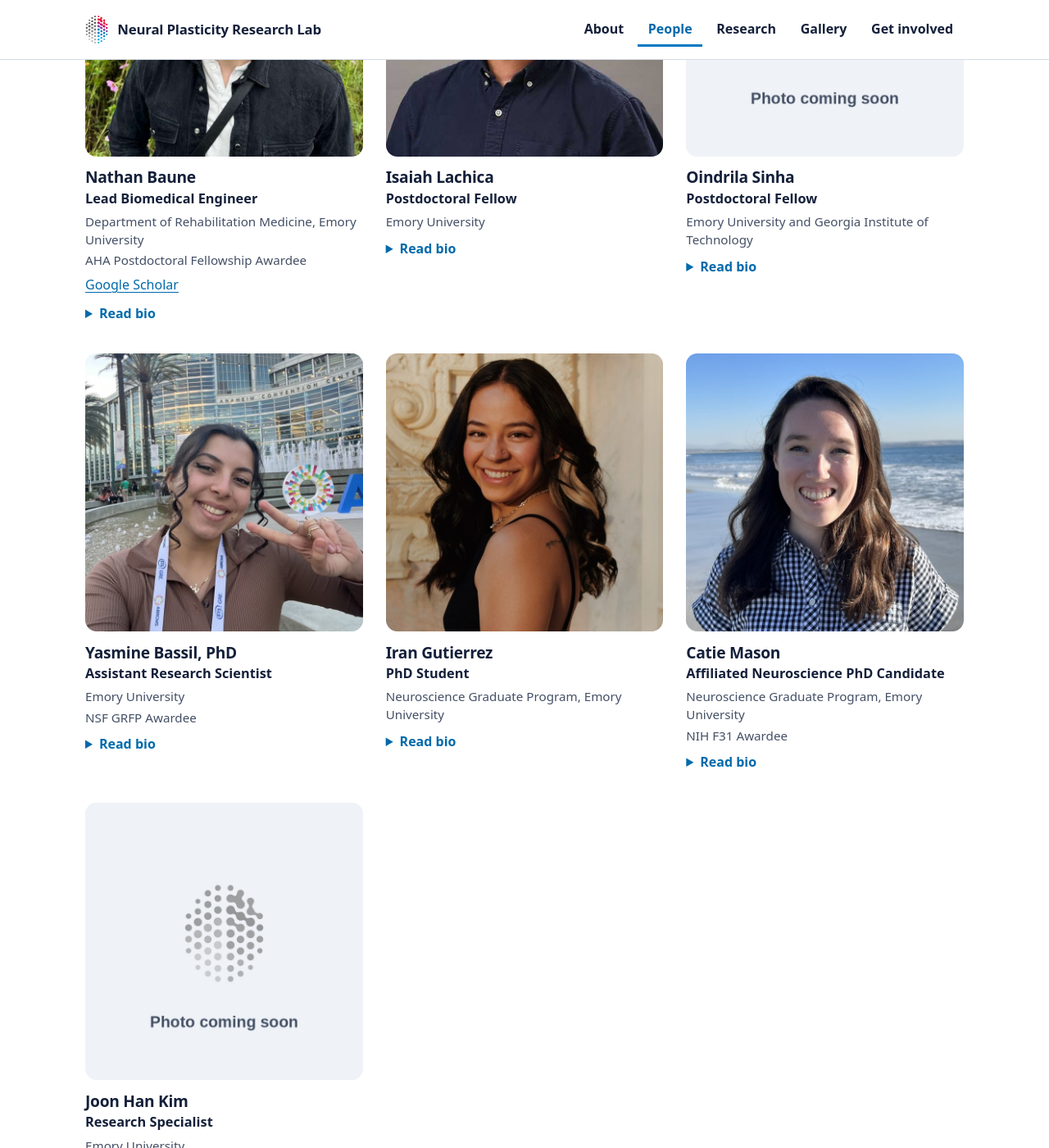
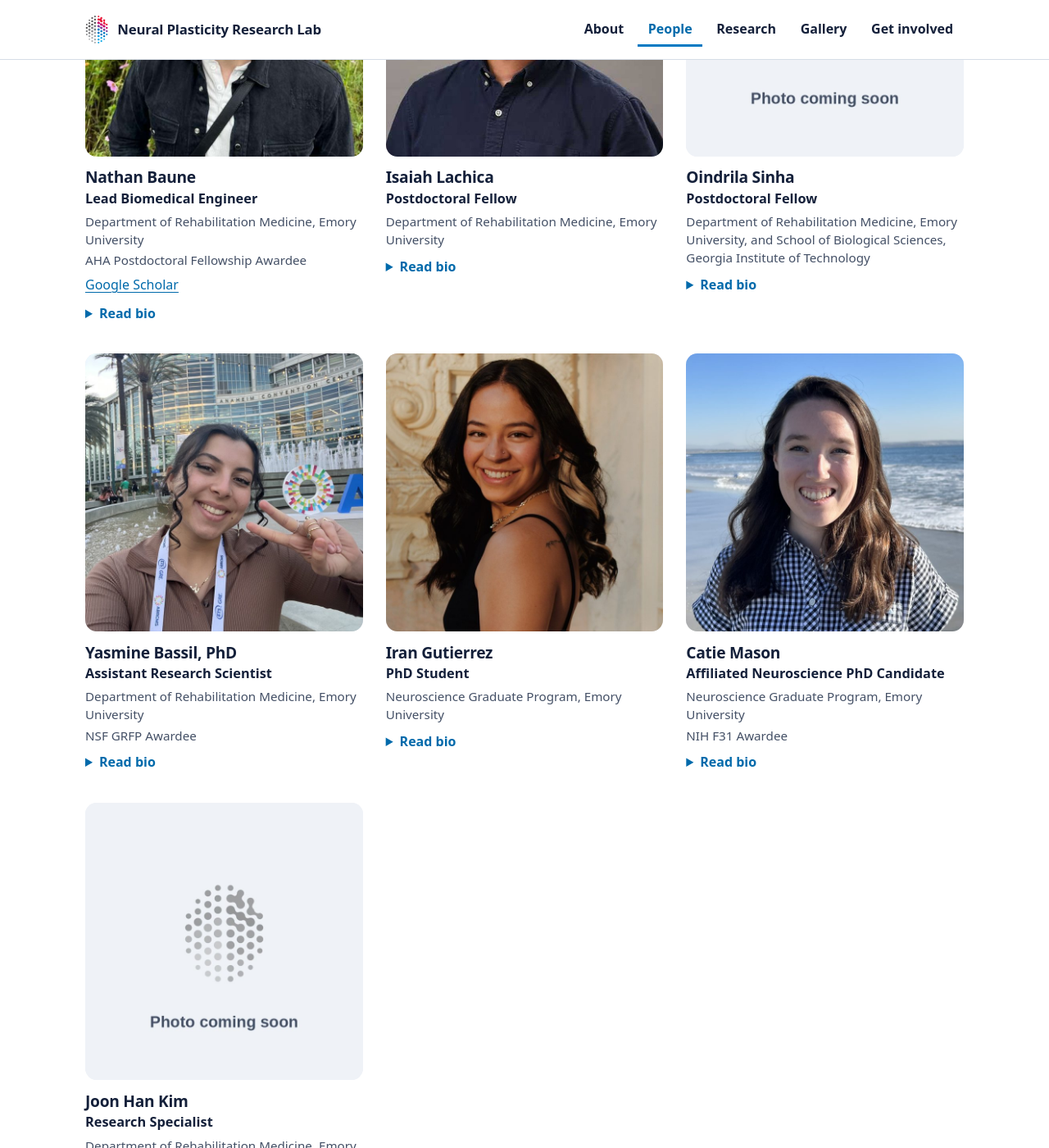
Before and after one commit to npresearchlab/npresearchlab.github.io, a Jekyll site: the page built from people.html, in a window 1280 px wide and 1400 px high, scrolled down 1235 px. Shown: the whole window at 82% size. Built offline with Jekyll 4.4.1, drawn with Linux system fonts in a browser that asks for light colours; some web fonts are replaced; some of the changed text lies outside the part shown.

Commit message:
People: update departments for Yasmine, Isaiah, Oindrila, and Joon Han
Co-Authored-By: Claude Opus 5.5 <noreply@anthropic.com>
Claude-Session: https://claude.ai/code/session_01A6YfpnrJqQKYAxW4w34cR4

```diff
--- a/_data/members.yml
+++ b/_data/members.yml
@@ -31,19 +31,19 @@
 - name: Isaiah Lachica
   role: Postdoctoral Fellow
   group: Research staff, postdocs, and graduate students
-  affiliation: Emory University
+  affiliation: Department of Rehabilitation Medicine, Emory University
   photo: /assets/img/people/isaiah-lachica.jpg
   bio: "[PLACEHOLDER BIO — replace with a 2–4 sentence bio.]"
 - name: Oindrila Sinha
   role: Postdoctoral Fellow
   group: Research staff, postdocs, and graduate students
-  affiliation: Emory University and Georgia Institute of Technology
+  affiliation: Department of Rehabilitation Medicine, Emory University, and School of Biological Sciences, Georgia Institute of Technology
   photo: /assets/img/people/placeholder.jpg
   bio: "[PLACEHOLDER BIO — replace with a 2–4 sentence bio.]"
 - name: Yasmine Bassil, PhD
   role: Assistant Research Scientist
   group: Research staff, postdocs, and graduate students
-  affiliation: Emory University
+  affiliation: Department of Rehabilitation Medicine, Emory University
   honors: NSF GRFP Awardee
   photo: /assets/img/people/yasmine-bassil.jpg
   bio: >-
@@ -91,7 +91,7 @@
 - name: Joon Han Kim
   role: Research Specialist
   group: Research staff, postdocs, and graduate students
-  affiliation: Emory University
+  affiliation: Department of Rehabilitation Medicine, Emory University
   joint: Joint with Dr. Lena Ting's Neuromechanics Lab
   photo: /assets/img/people/placeholder.jpg
   bio: "[PLACEHOLDER BIO — replace with a 2–4 sentence bio.]"
```
